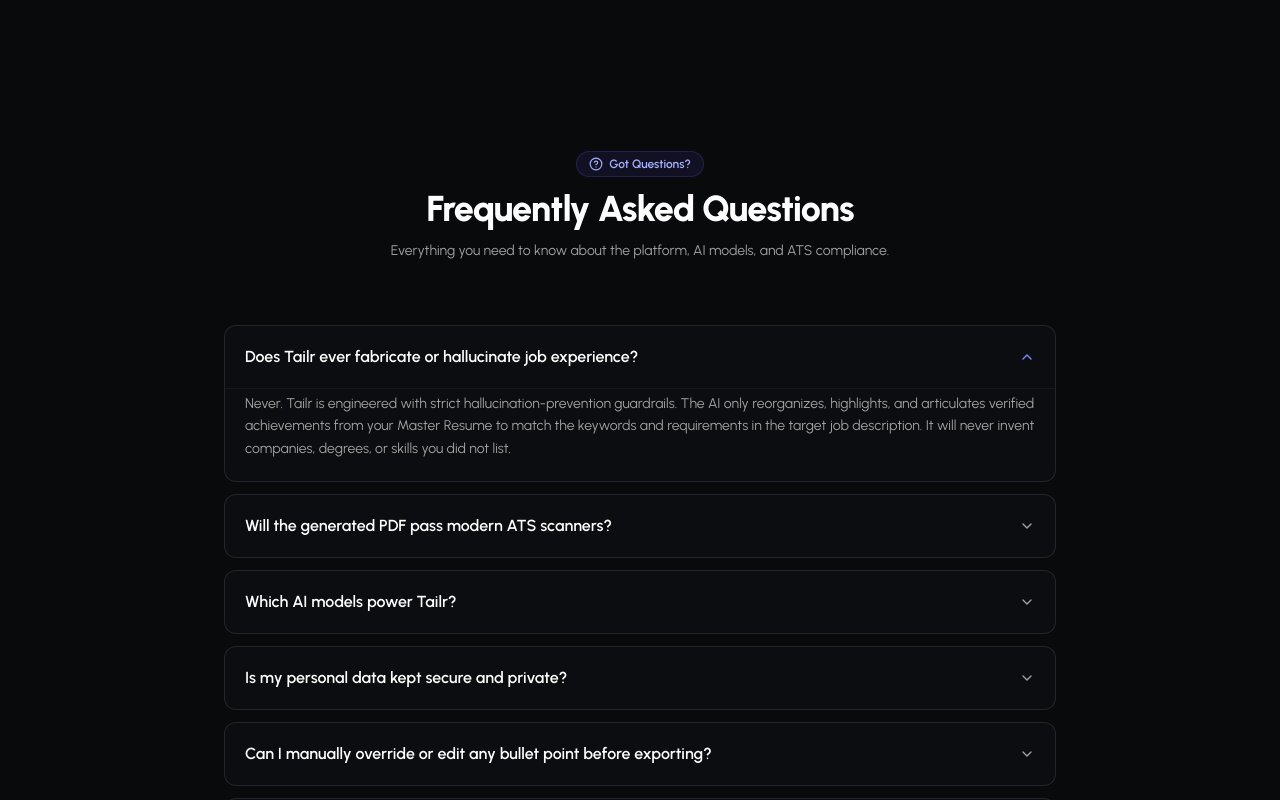
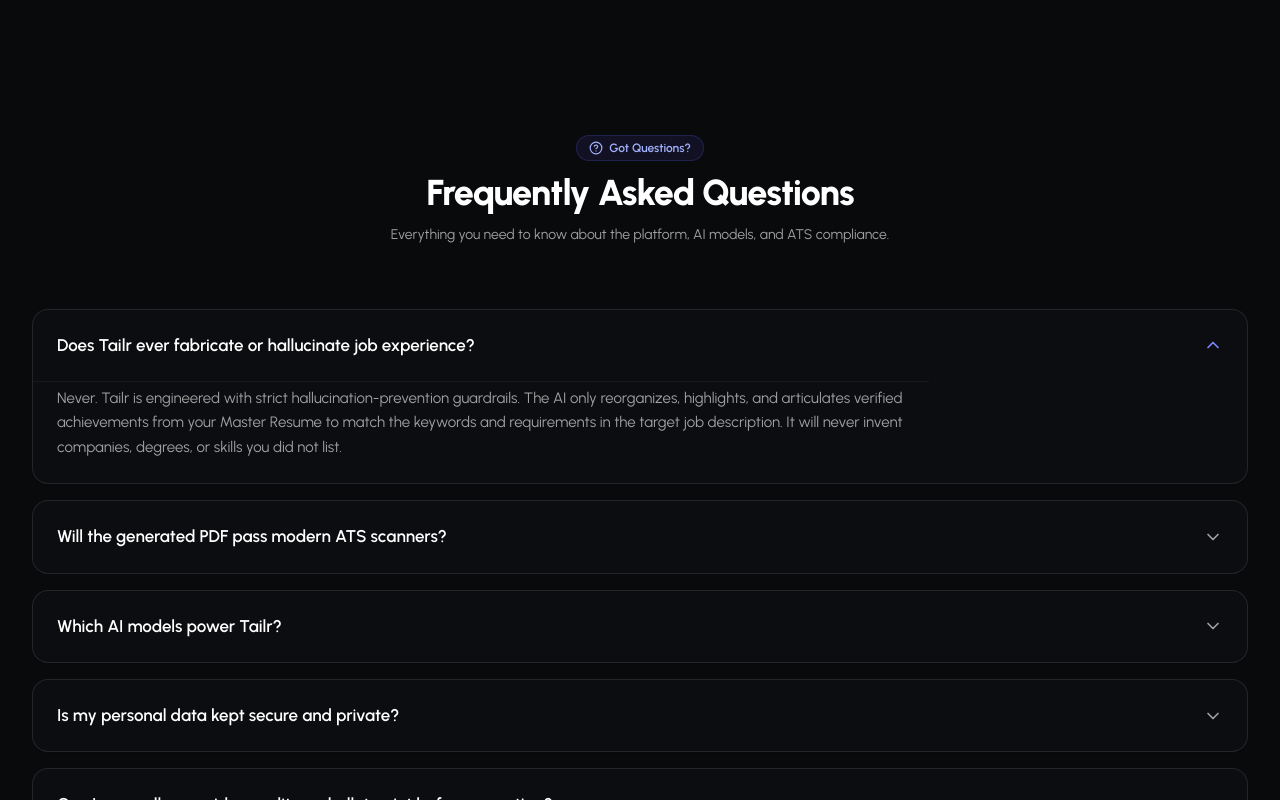
Before and after one commit to shubhamrajpandey/tailr, a Next.js app in the folder tailr-frontend/: page / in a window 1280 px wide. Shown: the part 5680-6480 px from the top of the page. Built offline with nearby package versions, Linux system fonts and the light colour scheme; no server answers.

Commit message:
feat: add FaqSection component to landing page

```diff
--- a/tailr-frontend/app/components/landing/faq-section.tsx
+++ b/tailr-frontend/app/components/landing/faq-section.tsx
@@ -50,8 +50,10 @@ export function FaqSection() {
   };
 
   return (
-    <section id="faq" className="py-14 sm:py-28 relative">
-      <div className="max-w-4xl mx-auto px-4 sm:px-8">
+    <section id="faq" className="py-14 sm:py-24 relative overflow-hidden">
+      {/* Same max-w-7xl and horizontal padding as the navbar and final CTA */}
+      <div className="max-w-7xl mx-auto px-4 sm:px-8">
+        {/* Section Heading */}
         <div className="text-center max-w-2xl mx-auto mb-10 sm:mb-16">
           <div className="inline-flex items-center gap-1.5 px-3 py-1 rounded-full text-xs font-semibold bg-indigo-50 dark:bg-indigo-500/10 text-indigo-700 dark:text-indigo-300 border border-indigo-200/80 dark:border-indigo-500/20 mb-3">
             <HelpCircle className="h-3.5 w-3.5" />
@@ -65,31 +67,32 @@ export function FaqSection() {
           </p>
         </div>
 
-        <div className="space-y-3">
+        {/* Accordion List matching full width */}
+        <div className="space-y-3 sm:space-y-4">
           {faqs.map((faq, idx) => {
             const isOpen = openIndex === idx;
             return (
               <div
                 key={faq.question}
-                className="rounded-xl border border-neutral-200 dark:border-white/10 bg-white dark:bg-[#0c0d10] overflow-hidden transition-all shadow-2xs"
+                className="rounded-2xl border border-neutral-200/80 dark:border-white/10 bg-white dark:bg-[#0c0d10] overflow-hidden transition-all shadow-xs hover:border-neutral-300 dark:hover:border-white/20"
               >
                 <button
                   type="button"
                   onClick={() => toggle(idx)}
-                  className="w-full p-4 sm:p-5 text-left flex items-center justify-between gap-3 font-semibold text-sm sm:text-base text-neutral-950 dark:text-white hover:text-indigo-600 dark:hover:text-indigo-400 transition-colors cursor-pointer select-none"
+                  className="w-full p-4 sm:p-5 md:p-6 text-left flex items-center justify-between gap-4 font-semibold text-sm sm:text-base md:text-[17px] text-neutral-950 dark:text-white hover:text-indigo-600 dark:hover:text-indigo-400 transition-colors cursor-pointer select-none"
                   aria-expanded={isOpen}
                 >
                   <span className="leading-snug">{faq.question}</span>
                   <ChevronDown
                     className={cn(
-                      "h-4 w-4 shrink-0 text-neutral-400 transition-transform duration-200",
+                      "h-4 w-4 sm:h-5 sm:w-5 shrink-0 text-neutral-400 transition-transform duration-200",
                       isOpen && "rotate-180 text-indigo-600 dark:text-indigo-400"
                     )}
                   />
                 </button>
 
                 {isOpen && (
-                  <div className="px-4 sm:px-5 pb-4 sm:pb-5 pt-1 text-xs sm:text-sm text-neutral-600 dark:text-neutral-400 leading-relaxed border-t border-neutral-100 dark:border-white/5 animate-in fade-in duration-200">
+                  <div className="px-4 sm:px-5 md:px-6 pb-4 sm:pb-5 md:pb-6 pt-1 text-xs sm:text-sm md:text-[15px] text-neutral-600 dark:text-neutral-400 leading-relaxed border-t border-neutral-100 dark:border-white/5 animate-in fade-in duration-200 max-w-4xl">
                     {faq.answer}
                   </div>
                 )}
```
